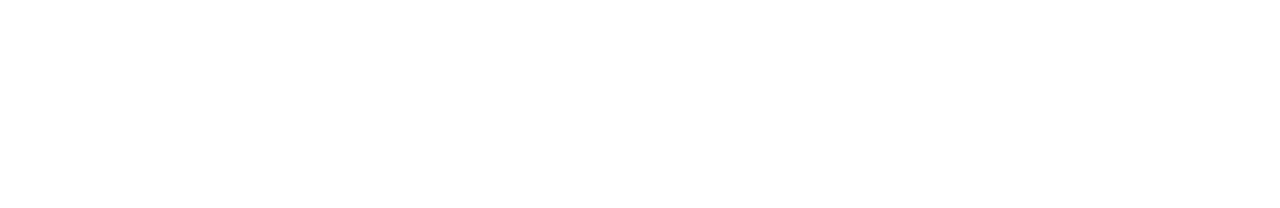
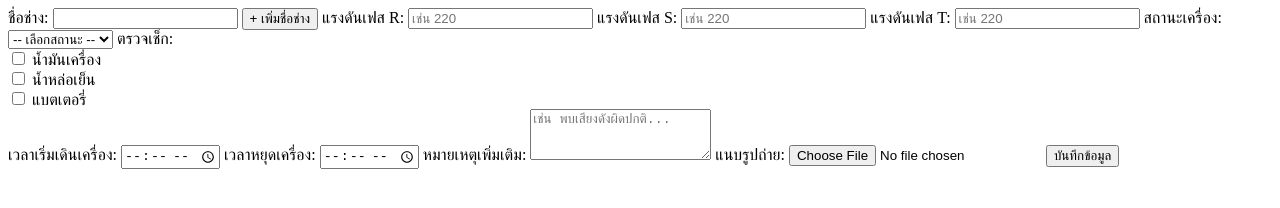
Before and after one commit to Darkeay/generator-checklist, a plain HTML site: page index.html in a window 1280 px wide. Drawn offline with Linux system fonts and the light colour scheme.

Commit message:
Update index.html

```diff
--- a/index.html
+++ b/index.html
@@ -1,4 +1,51 @@
-<!DOCTYPE html>
-<html lang="th">
-<!-- (full HTML code omitted here for brevity - will insert from canvas) -->
-</html>
+<label>ชื่อช่าง:</label>
+<input list="technicians" name="technician-name" required />
+<datalist id="technicians">
+  <option value="นาย ก">
+  <option value="นางสาว ข">
+</datalist>
+<button type="button" class="add-button" onclick="addTechnician()">+ เพิ่มชื่อช่าง</button>
+
+<label>แรงดันเฟส R:</label>
+<input type="number" name="phaseR" required placeholder="เช่น 220"/>
+
+<label>แรงดันเฟส S:</label>
+<input type="number" name="phaseS" required placeholder="เช่น 220"/>
+
+<label>แรงดันเฟส T:</label>
+<input type="number" name="phaseT" required placeholder="เช่น 220"/>
+
+<label>สถานะเครื่อง:</label>
+<select name="status" required>
+  <option value="">-- เลือกสถานะ --</option>
+  <option value="ทำงาน">ทำงาน</option>
+  <option value="หยุด">หยุด</option>
+</select>
+
+<label>ตรวจเช็ก:</label>
+<div>
+  <input type="checkbox" name="oil" id="oil" />
+  <label for="oil">น้ำมันเครื่อง</label>
+</div>
+<div>
+  <input type="checkbox" name="coolant" id="coolant" />
+  <label for="coolant">น้ำหล่อเย็น</label>
+</div>
+<div>
+  <input type="checkbox" name="battery" id="battery" />
+  <label for="battery">แบตเตอรี่</label>
+</div>
+
+<label>เวลาเริ่มเดินเครื่อง:</label>
+<input type="time" name="startTime" required />
+
+<label>เวลาหยุดเครื่อง:</label>
+<input type="time" name="stopTime" required />
+
+<label>หมายเหตุเพิ่มเติม:</label>
+<textarea name="note" rows="3" placeholder="เช่น พบเสียงดังผิดปกติ..."></textarea>
+
+<label>แนบรูปถ่าย:</label>
+<input type="file" name="image" accept="image/*" />
+
+<button type="submit">บันทึกข้อมูล</button>
```
